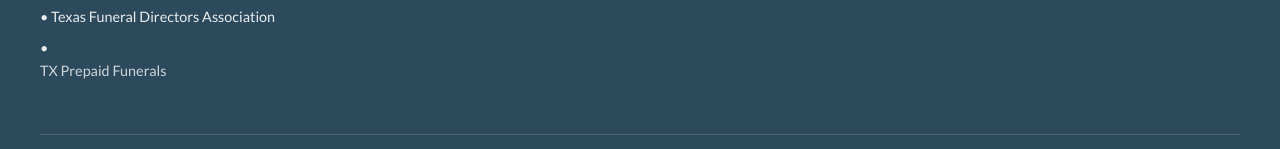
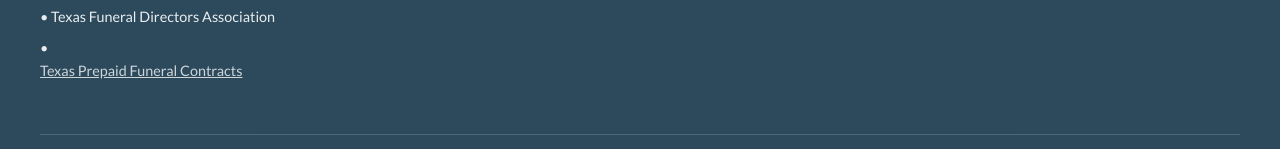
Before and after one commit to richoffyzy/jordan-taylor-funeral-home, a plain HTML site: page index.html in a window 1280 px wide. Shown: the part 6182-6331 px from the top of the page. Drawn offline with nearby package versions, Linux system fonts and the light colour scheme.

Commit message:
Update index.html

```diff
--- a/index.html
+++ b/index.html
@@ -2280,7 +2280,7 @@
                     <h4>Affiliations</h4>
                     <p>• National Funeral Directors Association (NFDA)</p>
                     <p>• Texas Funeral Directors Association</p>
-                    <p>• <a href="https://www.prepaidfunerals.texas.gov/" target="_blank">TX Prepaid Funerals</a></p>
+                    <p>• <a href="https://www.prepaidfunerals.texas.gov/" target="_blank" style="color:inherit; text-decoration:underline;">Texas Prepaid Funeral Contracts</a></p>
                 </div>
             </div>
 
```
